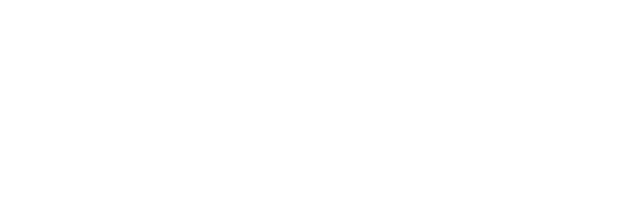
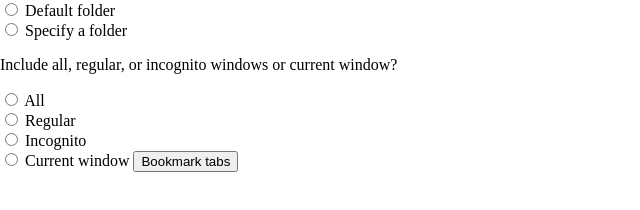
Before and after one commit to HenrySpeaker/Bookmark-Tabs-Extension, a browser extension: page menu.html in a window 1280 px wide. Shown: the whole page, without its empty margins (0-640 px from the left). Drawn offline with Linux system fonts and the light colour scheme.

Commit message:
Add basic elements to popup

```diff
--- a/menu-styles.css
+++ b/menu-styles.css
@@ -0,0 +1,5 @@
+body {
+    margin: 0;
+
+    min-width: 200px;
+}
--- a/menu.html
+++ b/menu.html
@@ -17,6 +17,32 @@
             <p class="browsehappy">You are using an <strong>outdated</strong> browser. Please <a href="#">upgrade your browser</a> to improve your experience.</p>
         <![endif]-->
 
+        <form id="add-bookmarks-form">
+            <input type="radio" id="default" name="destination">
+            <label for="default">Default folder</label>
+            <br>
+            <input type="radio" id="specify" name="destination">
+            <label for="specify">Specify a folder</label>
+
+            <p>
+                Include all, regular, or incognito windows or current window?
+            </p>
+            <input type="radio" id="all" name="window-type" value="all">
+            <label for="all">All</label>
+            <br>
+            <input type="radio" id="regular" name="window-type" value="regular">
+            <label for="regular">Regular</label>
+            <br>
+            <input type="radio" id="incognito" name="window-type" value="incognito">
+            <label for="incognito">Incognito</label>
+            <br>
+            <input type="radio" id="current" name="window-type" value="current">
+            <label for="current">Current window</label>
+
+            <input type="button" value="Bookmark tabs" id="add-bookmarks-btn">
+        </form>
+
+
         <script src="script.js" type="module"></script>
     </body>
 </html>
```
